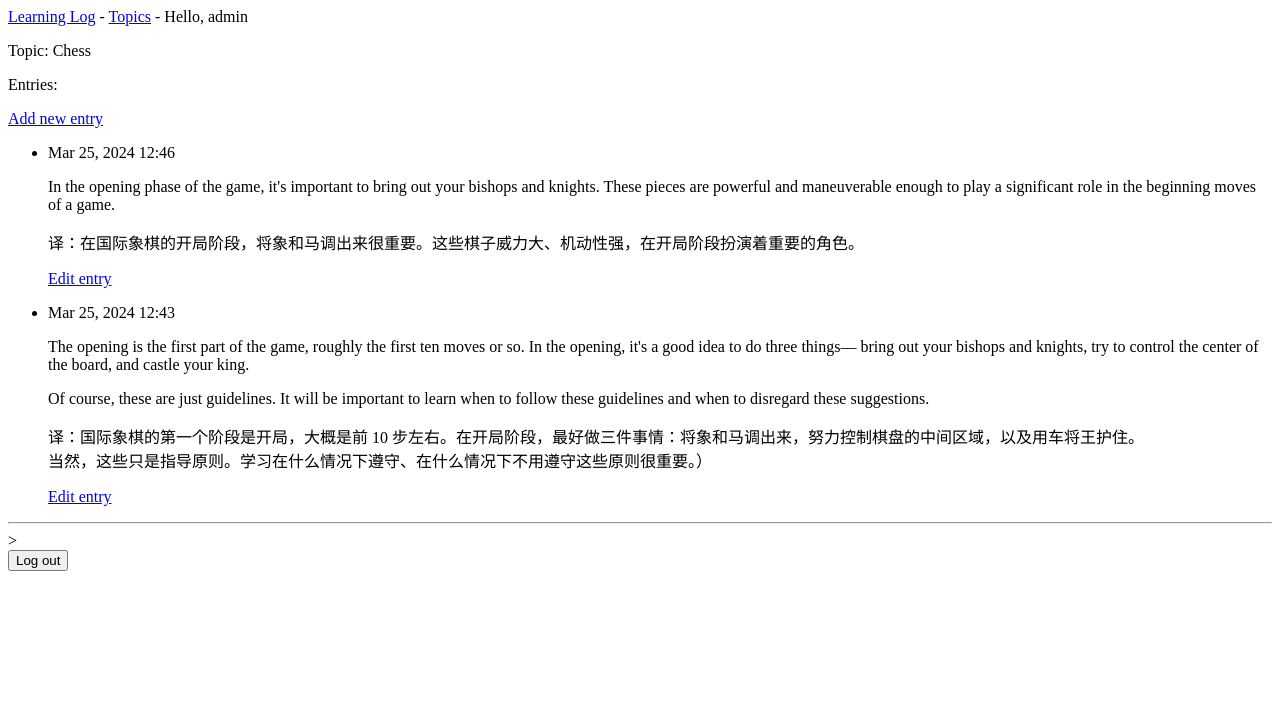
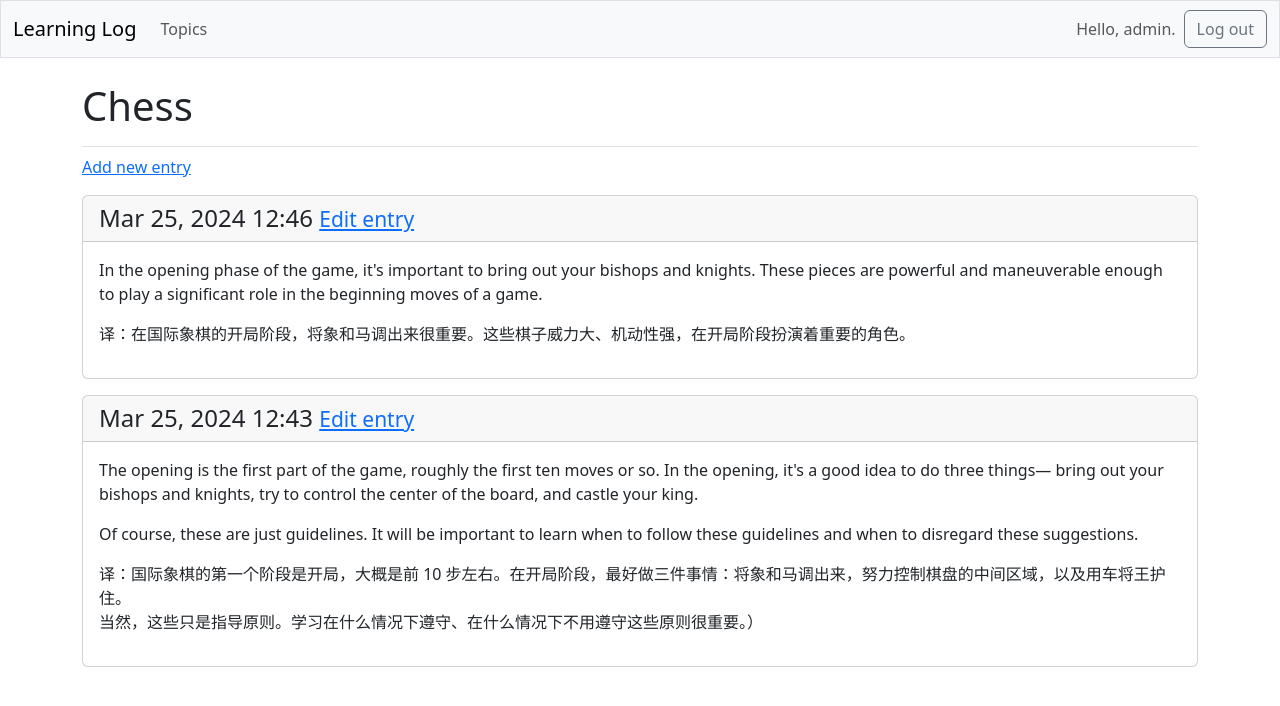
Before and after one commit to rhee2333/learning_log, a Django app: page /topics/1/ in a window 1280 px wide. Shown: the top 706 px of the page. Run offline with Django 5.2, Linux system fonts and the light colour scheme; a user stored in the database is signed in; data comes from the database, SQL or seed files in the repository; some libraries are stand-ins or nearby versions.

Commit message:
优化页面展示

```diff
--- a/learning_logs/templates/learning_logs/base.html
+++ b/learning_logs/templates/learning_logs/base.html
@@ -1,20 +1,69 @@
-<p>
-  <a href="{% url 'learning_logs:index' %}">Learning Log</a> -
-  <a href="{% url 'learning_logs:topics' %}">Topics</a> -
+<!doctype html>
+<html lang="en">
+<head>
+  <meta charset="utf-8">
+  <meta name="viewport" content="width=device-width, initial-scale=1">
+  <title>Learning Log</title>
+
+  {% load django_bootstrap5 %}
+  {% bootstrap_css %}
+  {% bootstrap_javascript %}
+
+</head>
+<body>
+  <nav class="navbar navbar-expand-md navbar-light bg-light mb-4 border">
+    <div class="container-fluid">
+      <a class="navbar-brand" href="{% url 'learning_logs:index' %}">Learning Log</a>
+      <button class="navbar-toggler" type="button" data-bs-toggle="collapse"
+              data-bs-target="#navbarCollapse" aria-controls="navbarCollapse"
+              aria-expanded="false" aria-label="Toggle navigation">
+          <span class="navbar-toggler-icon"></span>
+      </button>
+
+      <div class="collapse navbar-collapse" id="navbarCollapse">
+        <ul class="navbar-nav me-auto mb-2 mb-md-0">
+          <li class="nav-item">
+            <a class="nav-link" href="{% url 'learning_logs:topics' %}">Topics</a>
+          </li>
+        </ul> <!-- 定义导航栏左侧链接的代码到此结束 -->
+
+        <!-- 与账户相关的链接 -->
+        <ul class="navbar-nav ms-auto mb-2 mb-md-0">
           {% if user.is_authenticated %}
-    Hello, {{ user.username }}
+            <li class="nav-item">
+              <span class="navbar-text me-2">Hello, {{ user.username }}.</span>
+            </li>
           {% else %}
-    <a href="{% url 'accounts:register' %}">Register</a> -
-    <a href="{% url 'accounts:login' %}">Log in</a>
+            <li class="nav-item">
+              <a class="nav-link" href="{% url 'accounts:register' %}">Register</a>
+            </li>
+            <li class="nav-item">
+              <a class="nav-link" href="{% url 'accounts:login' %}">Log in</a>
+            </li>
           {% endif %}
-</p>
-
-{% block content %}{% endblock content %}
+        </ul> <!-- 与账户相关的链接到此结束 -->
 
         {% if user.is_authenticated %}
-  <hr />>
           <form action="{% url 'accounts:logout' %}" method="post">
             {% csrf_token %}
-    <button name="submit">Log out</button>
+            <button name="submit" class="btn btn-outline-secondary btn sm">Log out</button>
           </form>
         {% endif %}
+
+      </div> <!-- 定义导航栏折叠部分的代码到此结束 -->
+    </div> <!-- 定义导航栏容器的代码到此结束 -->
+  </nav> <!-- 定义导航栏代码到此结束 -->
+
+  <main class="container">
+    <div class="pb-2 mb-2 border-bottom">
+      {% block page_header %}{% endblock page_header %}
+    </div>
+
+    <div>
+      {% block content %}{% endblock content %}
+    </div>
+
+  </main>
+
+</body>
+</html>
--- a/learning_logs/templates/learning_logs/topic.html
+++ b/learning_logs/templates/learning_logs/topic.html
@@ -1,22 +1,27 @@
 {% extends 'learning_logs/base.html' %}
+
+{% block page_header %}
+  <h1>{{ topic.text }}</h1>
+{% endblock page_header %}
+
 {% block content %}
+  <p>
+    <a href="{% url 'learning_logs:new_entry' topic.id %}">Add new entry</a>
+  </p>
 
-  <p>Topic: {{ topic.text }}</p>
+  {% for entry in entries %}
+    <div class="card mb-3">
+      <h4 class="card-header">
+        <!-- 包含时间戳和编辑链接的标题 -->
+        {{ entry.date_added|date:'M d, Y H:i' }}
+        <small><a href="{% url 'learning_logs:edit_entry' entry.id %}">Edit entry</a></small>
+      </h4>
 
-  <p>Entries:</p>
-  <p><a href="{% url 'learning_logs:new_entry' topic.id %}">Add new entry</a></p>
-  <ul>
-    {% for entry in entries %}
-      <li>
-        <p>{{ entry.date_added|date:'M d, Y H:i' }}</p>
-        <p>{{ entry.text|linebreaks }}</p>
-        <p>
-          <a href="{% url 'learning_logs:edit_entry' entry.id %}">Edit entry</a>
-        </p>
-      </li>
-    {% empty %}
-      <li>There are no entries for this topic yet.</li>
-    {% endfor %}
-  </ul>
+      <!-- 包含条目文本的正文 -->
+      <div class="card-body">{{ entry.text|linebreaks }}</div>
+    </div>
+  {% empty %}
+    <p>There are no entries for this topic yet.</p>
+  {% endfor %}
 
 {% endblock content %}
```
Also changed, not shown: accounts/templates/registration/login.html (+7 -7 lines), accounts/templates/registration/register.html (+7 -2 lines), learning_logs/templates/learning_logs/index.html (+16 -3 lines), learning_logs/templates/learning_logs/topics.html (+8 -5 lines). Lines whose indentation alone changed are shown as unchanged.
